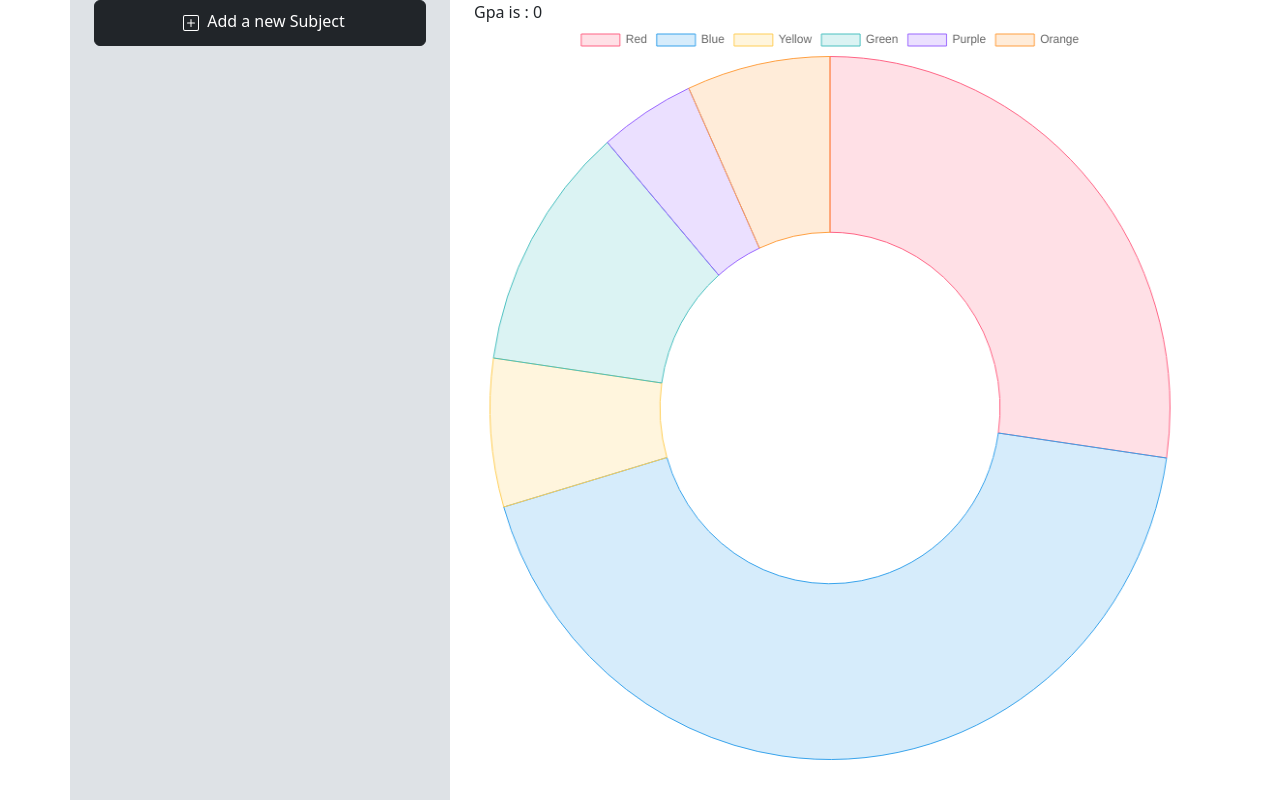
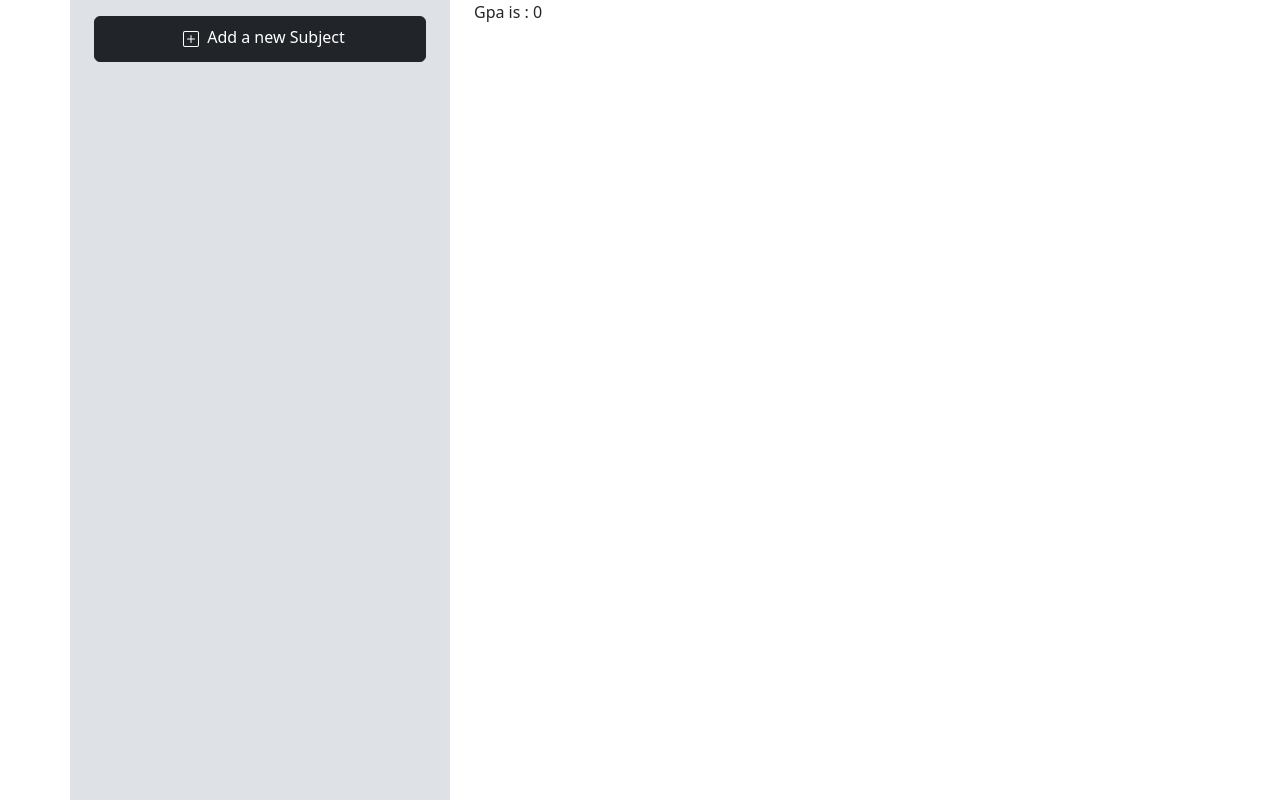
Before and after one commit to anthonyaboukhalil/gpa-calculator, a React (Create React App) app: page / in a window 1280 px wide. Built offline with nearby package versions, Linux system fonts and the light colour scheme.

Commit message:
Chart logic now works

```diff
--- a/src/App.js
+++ b/src/App.js
@@ -20,7 +20,9 @@ function App() {
           <div className="container">
             <div className="row">
               <DisplayGpa />
-              <MyChart />
+              <div id="chart">
+                <MyChart />
+              </div>
             </div>
           </div>
         </div>
--- a/src/components/AddSubject.js
+++ b/src/components/AddSubject.js
@@ -17,7 +17,7 @@ const AddSubject = () => {
   return (
     <>
       <button
-        className="btn btn-dark"
+        className="btn btn-dark mt-3"
         type="button"
         data-bs-toggle="collapse"
         data-bs-target="#collapseExample"
--- a/src/components/MyChart.js
+++ b/src/components/MyChart.js
@@ -1,30 +1,22 @@
 import React from "react";
 import "chart.js/auto";
 import { Chart } from "react-chartjs-2";
+import { useSelector, useDispatch } from "react-redux";
 const MyChart = () => {
+  const subjects = useSelector((state) => state.subjects.subjects);
+
   const chartData = {
-    labels: ["Red", "Blue", "Yellow", "Green", "Purple", "Orange"],
+    labels: subjects.map((subjects) => subjects.name),
     datasets: [
       {
-        label: "# of Votes",
-        data: [12, 19, 3, 5, 2, 3],
+        label: "Subjects Dataset",
+        data: subjects.map((subjects) => subjects.grade),
         backgroundColor: [
-          "rgba(255, 99, 132, 0.2)",
-          "rgba(54, 162, 235, 0.2)",
-          "rgba(255, 206, 86, 0.2)",
-          "rgba(75, 192, 192, 0.2)",
-          "rgba(153, 102, 255, 0.2)",
-          "rgba(255, 159, 64, 0.2)",
+          "rgb(255, 99, 132)",
+          "rgb(54, 162, 235)",
+          "rgb(255, 205, 86)",
         ],
-        borderColor: [
-          "rgba(255, 99, 132, 1)",
-          "rgba(54, 162, 235, 1)",
-          "rgba(255, 206, 86, 1)",
-          "rgba(75, 192, 192, 1)",
-          "rgba(153, 102, 255, 1)",
-          "rgba(255, 159, 64, 1)",
-        ],
-        borderWidth: 1,
+        hoverOffset: 5,
       },
     ],
   };
--- a/src/sass/_controls.scss
+++ b/src/sass/_controls.scss
@@ -13,3 +13,6 @@
   font-size: 1.25rem;
   letter-spacing: 0.1rem;
 }
+#chart {
+  margin-top: -1rem;
+}
```
Also changed, not shown: src/assets/css/index.css.
